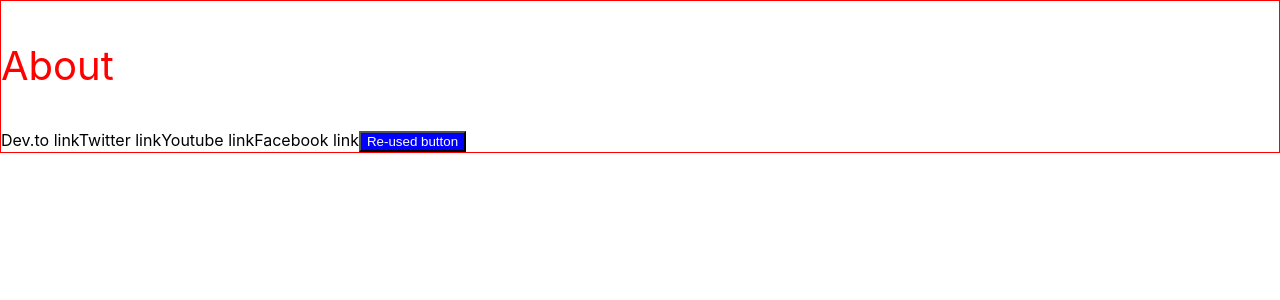
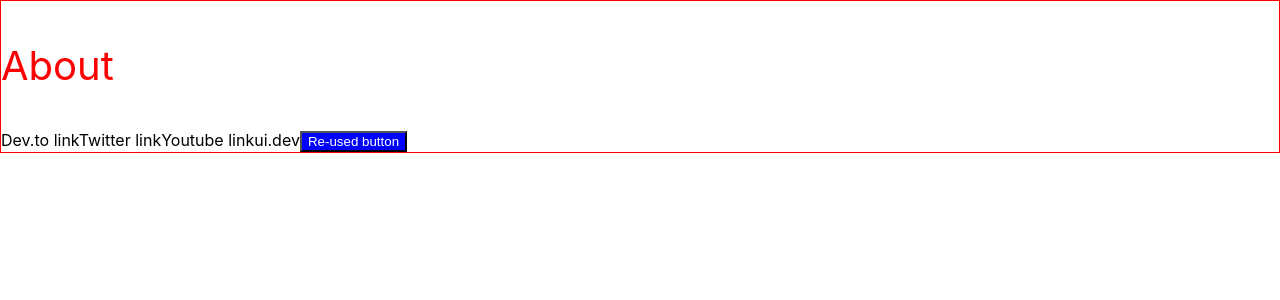
Before and after one commit to AnthonyDelaCruz/scan, a Next.js app: page /about in a window 1280 px wide. Shown: the top 300 px of the page. Built offline with nearby package versions, Linux system fonts and the light colour scheme.

Commit message:
removed 1 link, added 1 link

```diff
--- a/pages/about.js
+++ b/pages/about.js
@@ -14,7 +14,7 @@ export default function About() {
             <a href='https://dev.to'>Dev.to link</a>
             <a href='https://twitter.to'>Twitter link</a>
             <a href='https://youtube.com'>Youtube link</a>
-            <a href='https://fb.com'>Facebook link</a>
+            <a href='https://ui.dev'>ui.dev</a>
             <Button />
         </div>
     )
```
